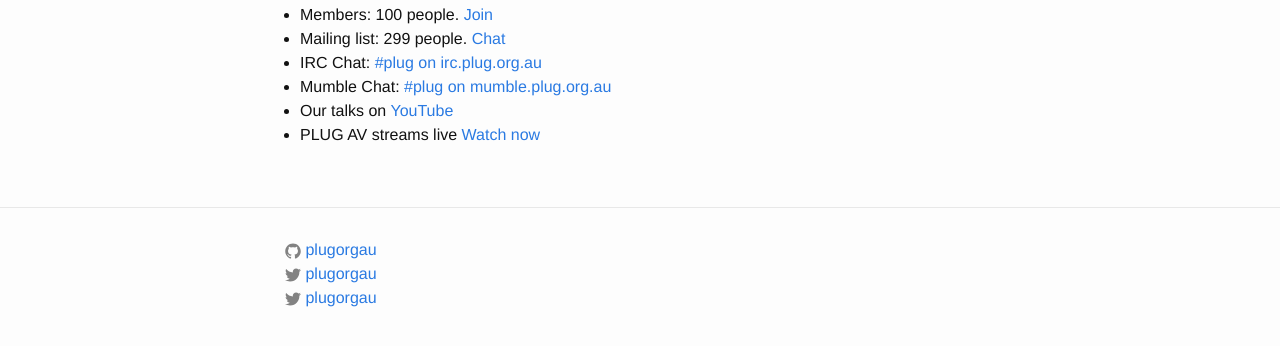
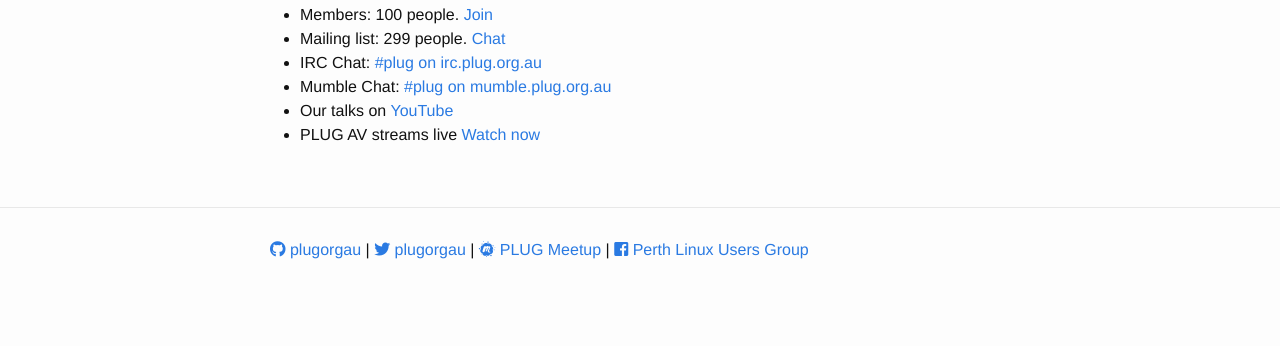
Before and after one commit to plugorgau/plugorgau.github.io, a Jekyll site: the page built from pages/index.md, in a window 1280 px wide, cut to the strip 728-1098 px from the top of the page. Shown: the top 346 px of the strip. Built offline with Jekyll 4.4.1, drawn with Linux system fonts in a browser that asks for light colours; nearby versions of some CDN libraries; after the commit the page ends 1020 px from its top, so only the background shows below that.

Commit message:
Used Font Awesome for footer logos
It makes the footer neeter and now we have a logo for our Meetup page.

```diff
--- a/_includes/footer.html
+++ b/_includes/footer.html
@@ -1,59 +1,23 @@
 <footer class="site-footer">
-
   <div class="wrapper">
-
-      <div class="footer-col  footer-col-2">
-        <ul class="social-media-list">
-          {% if site.github_username %}
-          <li>
     <a href="https://github.com/{{ site.github_username }}">
-              <span class="icon  icon--github">
-                <svg viewBox="0 0 16 16">
-                  <path fill="#828282" d="M7.999,0.431c-4.285,0-7.76,3.474-7.76,7.761 c0,3.428,2.223,6.337,5.307,7.363c0.388,0.071,0.53-0.168,0.53-0.374c0-0.184-0.007-0.672-0.01-1.32 c-2.159,0.469-2.614-1.04-2.614-1.04c-0.353-0.896-0.862-1.135-0.862-1.135c-0.705-0.481,0.053-0.472,0.053-0.472 c0.779,0.055,1.189,0.8,1.189,0.8c0.692,1.186,1.816,0.843,2.258,0.645c0.071-0.502,0.271-0.843,0.493-1.037 C4.86,11.425,3.049,10.76,3.049,7.786c0-0.847,0.302-1.54,0.799-2.082C3.768,5.507,3.501,4.718,3.924,3.65 c0,0,0.652-0.209,2.134,0.796C6.677,4.273,7.34,4.187,8,4.184c0.659,0.003,1.323,0.089,1.943,0.261 c1.482-1.004,2.132-0.796,2.132-0.796c0.423,1.068,0.157,1.857,0.077,2.054c0.497,0.542,0.798,1.235,0.798,2.082 c0,2.981-1.814,3.637-3.543,3.829c0.279,0.24,0.527,0.713,0.527,1.437c0,1.037-0.01,1.874-0.01,2.129 c0,0.208,0.14,0.449,0.534,0.373c3.081-1.028,5.302-3.935,5.302-7.362C15.76,3.906,12.285,0.431,7.999,0.431z"/>
-                </svg>
-              </span>
-
+      <i class="fab fa-github"></i>
       <span class="username">{{ site.github_username }}</span>
     </a>
-          </li>
-          {% endif %}
-
-          {% if site.twitter_username %}
-          <li>
+    |
     <a href="https://twitter.com/{{ site.twitter_username }}">
-              <span class="icon  icon--twitter">
-                <svg viewBox="0 0 16 16">
-                  <path fill="#828282" d="M15.969,3.058c-0.586,0.26-1.217,0.436-1.878,0.515c0.675-0.405,1.194-1.045,1.438-1.809
-                  c-0.632,0.375-1.332,0.647-2.076,0.793c-0.596-0.636-1.446-1.033-2.387-1.033c-1.806,0-3.27,1.464-3.27,3.27 c0,0.256,0.029,0.506,0.085,0.745C5.163,5.404,2.753,4.102,1.14,2.124C0.859,2.607,0.698,3.168,0.698,3.767 c0,1.134,0.577,2.135,1.455,2.722C1.616,6.472,1.112,6.325,0.671,6.08c0,0.014,0,0.027,0,0.041c0,1.584,1.127,2.906,2.623,3.206 C3.02,9.402,2.731,9.442,2.433,9.442c-0.211,0-0.416-0.021-0.615-0.059c0.416,1.299,1.624,2.245,3.055,2.271 c-1.119,0.877-2.529,1.4-4.061,1.4c-0.264,0-0.524-0.015-0.78-0.046c1.447,0.928,3.166,1.469,5.013,1.469 c6.015,0,9.304-4.983,9.304-9.304c0-0.142-0.003-0.283-0.009-0.423C14.976,4.29,15.531,3.714,15.969,3.058z"/>
-                </svg>
-              </span>
-
+      <i class="fab fa-twitter"></i>
       <span class="username">{{ site.twitter_username }}</span>
     </a>
-          </li>
-          {% endif %}
-
-             {% if site.twitter_username %}
-          <li>
-            <a href="https://meetup.com/{{ Perth-Linux-Users-Group-PLUG }}">
-              <span class="icon  icon--twitter">
-                <svg viewBox="0 0 16 16">
-                  <path fill="#828282" d="M15.969,3.058c-0.586,0.26-1.217,0.436-1.878,0.515c0.675-0.405,1.194-1.045,1.438-1.809
-                  c-0.632,0.375-1.332,0.647-2.076,0.793c-0.596-0.636-1.446-1.033-2.387-1.033c-1.806,0-3.27,1.464-3.27,3.27 c0,0.256,0.029,0.506,0.085,0.745C5.163,5.404,2.753,4.102,1.14,2.124C0.859,2.607,0.698,3.168,0.698,3.767 c0,1.134,0.577,2.135,1.455,2.722C1.616,6.472,1.112,6.325,0.671,6.08c0,0.014,0,0.027,0,0.041c0,1.584,1.127,2.906,2.623,3.206 C3.02,9.402,2.731,9.442,2.433,9.442c-0.211,0-0.416-0.021-0.615-0.059c0.416,1.299,1.624,2.245,3.055,2.271 c-1.119,0.877-2.529,1.4-4.061,1.4c-0.264,0-0.524-0.015-0.78-0.046c1.447,0.928,3.166,1.469,5.013,1.469 c6.015,0,9.304-4.983,9.304-9.304c0-0.142-0.003-0.283-0.009-0.423C14.976,4.29,15.531,3.714,15.969,3.058z"/>
-                </svg>
-              </span>
-
-              <span class="username">{{ site.twitter_username }}</span>
+    |
+    <a href="https://www.meetup.com/Perth-Linux-Users-Group-PLUG">
+      <i class="fab fa-meetup"></i>
+      <span class="username">PLUG Meetup</span>
     </a>
-          </li>
-          {% endif %}
-
-
-        </ul>
+    |
+    <a href="https://www.facebook.com/plug.org.au/">
+      <i class="fab fa-facebook-square"></i>
+      <span class="username">Perth Linux Users Group</span>
+    </a>
   </div>
-
-    </div>
-
-  </div>
-
 </footer>
--- a/_includes/head.html
+++ b/_includes/head.html
@@ -10,4 +10,6 @@
 
   <link rel="stylesheet" href="{{ "/css/main.css" | prepend: site.baseurl }}">
   <link rel="canonical" href="{{ page.url | replace:'index.html','' | prepend: site.baseurl | prepend: site.url }}">
+  <!-- Font Awesome for the icons in the footer -->
+  <link rel="stylesheet" href="https://use.fontawesome.com/releases/v5.0.9/css/all.css" integrity="sha384-5SOiIsAziJl6AWe0HWRKTXlfcSHKmYV4RBF18PPJ173Kzn7jzMyFuTtk8JA7QQG1" crossorigin="anonymous">
 </head>
```
Lines whose indentation alone changed are shown as unchanged.
